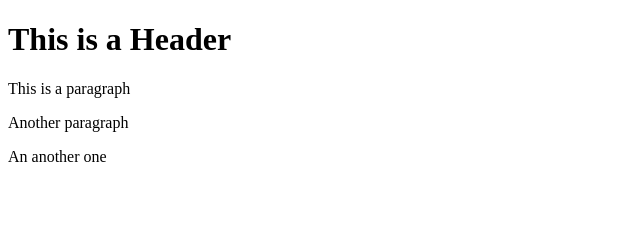
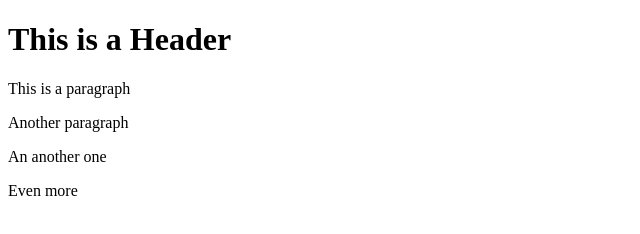
Before and after one commit to Belen23-hub/git-test, a plain HTML site: page index.html in a window 1280 px wide. Shown: the full height of the page, 0-640 px from the left. Drawn offline with Linux system fonts and the light colour scheme.

Commit message:
5th commit

```diff
--- a/index.html
+++ b/index.html
@@ -5,5 +5,6 @@
       <p>This is a paragraph</p>
       <p>Another paragraph</p>
       <p>An another one</p>
+      <p>Even more</p>
    </body>
 </html>
```
